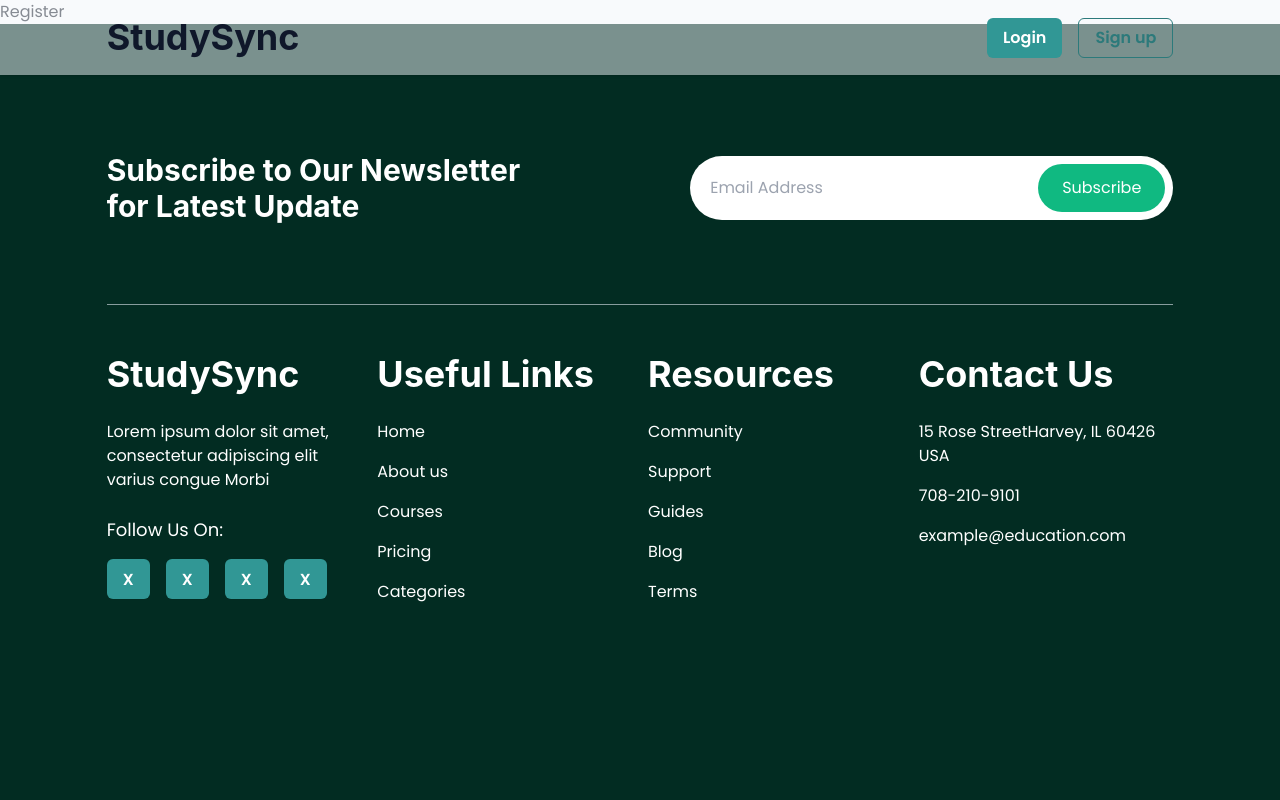
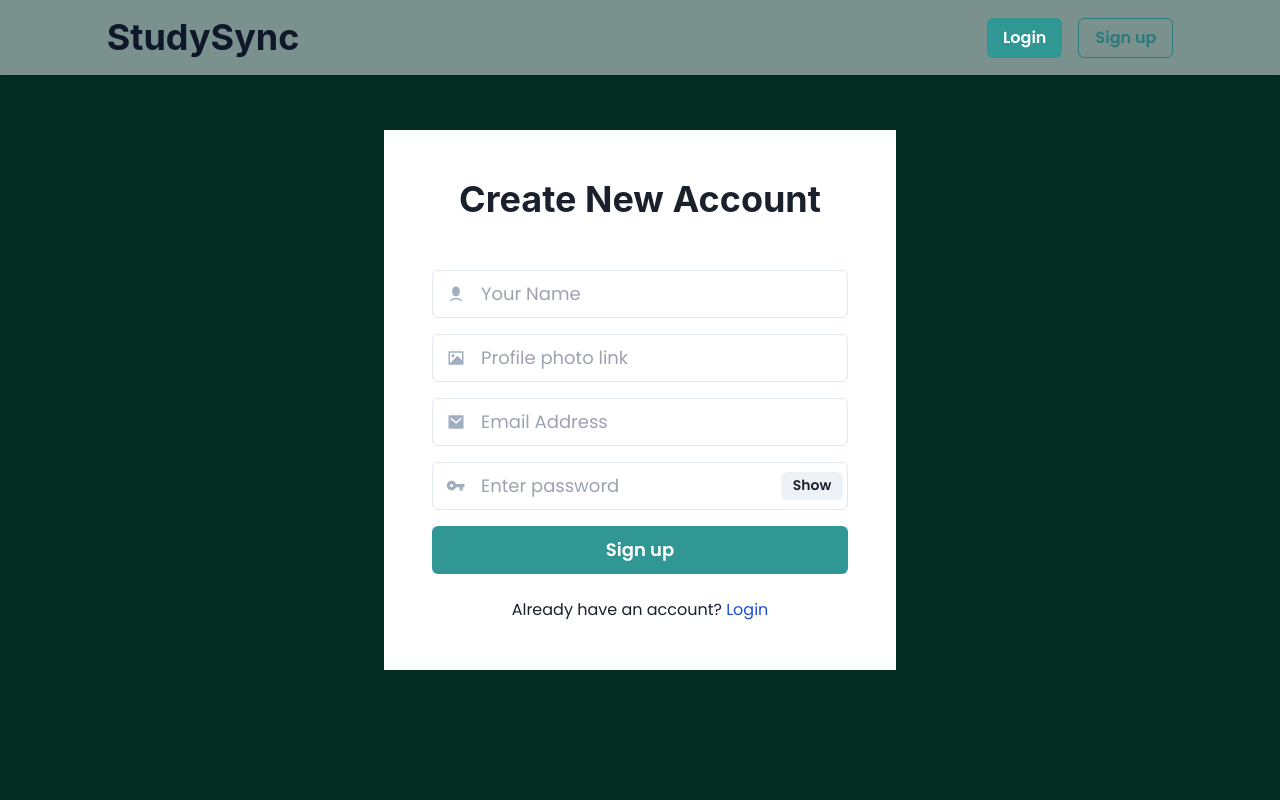
Before and after one commit to rironib/A12-studysyncbd-client, a React (Vite) app: page /register in a window 1280 px wide. Shown: the top 800 px of the page. Built offline with nearby package versions, Linux system fonts and the light colour scheme.

Commit message:
Login & Sign up form added

```diff
--- a/package.json
+++ b/package.json
@@ -18,6 +18,8 @@
     "react": "^18.2.0",
     "react-dom": "^18.2.0",
     "react-helmet-async": "^2.0.5",
+    "react-hook-form": "^7.51.5",
+    "react-icons": "^5.2.1",
     "react-router-dom": "^6.23.1",
     "react-toastify": "^10.0.5"
   },
--- a/src/pages/Public/Auth/Login.jsx
+++ b/src/pages/Public/Auth/Login.jsx
@@ -1,8 +1,84 @@
+import {
+    Button,
+    Heading,
+    Text,
+    Input,
+    InputGroup,
+    InputLeftElement,
+    InputRightElement,
+    Stack,
+    Box, Divider, AbsoluteCenter
+} from "@chakra-ui/react";
+import {useForm} from "react-hook-form";
+import {useState} from "react";
+import {RiKeyFill, RiMailFill} from "react-icons/ri";
+import {Link} from "react-router-dom";
+
 const Login = () => {
+    const [show, setShow] = useState(false);
+    const handleClick = () => {
+        setShow(!show);
+    }
+
+    const { register, handleSubmit, reset } = useForm();
+
+    const onSubmit = async (data) => {
+        console.log(data);
+    }
+
     return (
-        <div>
-            Login
-        </div>
+        <main className='min-h-screen w-full bg-emerald-950 flex justify-center items-center'>
+            <div className='w-2/5 mx-auto p-12 bg-white'>
+                <Heading className='mb-12 text-center'>Login</Heading>
+                <form onSubmit={handleSubmit(onSubmit)} className='grid gap-6'>
+                    <Stack spacing={4}>
+                        <InputGroup size='lg'>
+                            <InputLeftElement color='gray.400' pointerEvents='none'>
+                                <RiMailFill />
+                            </InputLeftElement>
+                            <Input type='email' {...register("email", {required: true})} placeholder='Email Address' />
+                        </InputGroup>
+
+                        <InputGroup size='lg'>
+                            <InputLeftElement pointerEvents='none' color='gray.400' fontSize='1.2em'>
+                                <RiKeyFill />
+                            </InputLeftElement>
+                            <Input
+                                pr='4.5rem'
+                                type={show ? 'text' : 'password'}
+                                {...register("password", {required: true})}
+                                placeholder='Enter password'
+                            />
+                            <InputRightElement width='4.5rem'>
+                                <Button h='1.75rem' size='sm' onClick={handleClick}>
+                                    {show ? 'Hide' : 'Show'}
+                                </Button>
+                            </InputRightElement>
+                        </InputGroup>
+                        <Button size='lg' type='submit' width='w-full' colorScheme='teal'>
+                            Login
+                        </Button>
+                    </Stack>
+                    <Box position='relative' py='2'>
+                        <Divider />
+                        <AbsoluteCenter bg='white' px='4'>
+                            OR
+                        </AbsoluteCenter>
+                    </Box>
+                    <Stack spacing={4} direction='row' align='center' mb='4'>
+                        <Button bg='#0057e7' color='white' _hover={{color: 'gray.300'}} size='lg' width='full'>
+                            Google
+                        </Button>
+                        <Button bg='#24292e' color='white' _hover={{color: 'gray.300'}} size='lg' width='full'>
+                            Github
+                        </Button>
+                    </Stack>
+                    <Text align='center'>
+                        You don't have an account? <Link className='text-blue-700' to='/register'>Sign up</Link>
+                    </Text>
+                </form>
+            </div>
+        </main>
     );
 };
 
--- a/src/pages/Public/Auth/Register.jsx
+++ b/src/pages/Public/Auth/Register.jsx
@@ -1,8 +1,83 @@
+import {
+    Button,
+    Heading,
+    Text,
+    Input,
+    InputGroup,
+    InputLeftElement,
+    InputRightElement,
+    Stack
+} from "@chakra-ui/react";
+import {useForm} from "react-hook-form";
+import {useState} from "react";
+import {RiImageFill, RiKeyFill, RiMailFill, RiUser6Fill} from "react-icons/ri";
+import {Link} from "react-router-dom";
+
 const Register = () => {
+    const [show, setShow] = useState(false);
+    const handleClick = () => {
+        setShow(!show);
+    }
+
+    const { register, handleSubmit, reset } = useForm();
+
+    const onSubmit = async (data) => {
+        console.log(data);
+    }
+
     return (
-        <div>
-Register
-        </div>
+        <main className='min-h-screen w-full bg-emerald-950 flex justify-center items-center'>
+            <div className='w-2/5 mx-auto p-12 bg-white'>
+                <Heading className='mb-12 text-center'>Create New Account</Heading>
+                <form onSubmit={handleSubmit(onSubmit)} className='grid gap-6'>
+                    <Stack spacing={4}>
+                        <InputGroup size='lg'>
+                            <InputLeftElement color='gray.400' pointerEvents='none'>
+                                <RiUser6Fill />
+                            </InputLeftElement>
+                            <Input type='text' {...register("name", {required: true})} placeholder='Your Name' />
+                        </InputGroup>
+
+                        <InputGroup size='lg'>
+                            <InputLeftElement color='gray.400' pointerEvents='none'>
+                                <RiImageFill />
+                            </InputLeftElement>
+                            <Input type='text' {...register("photo", {required: true})} placeholder='Profile photo link' />
+                        </InputGroup>
+
+                        <InputGroup size='lg'>
+                            <InputLeftElement color='gray.400' pointerEvents='none'>
+                                <RiMailFill />
+                            </InputLeftElement>
+                            <Input type='email' {...register("email", {required: true})} placeholder='Email Address' />
+                        </InputGroup>
+
+                        <InputGroup size='lg'>
+                            <InputLeftElement pointerEvents='none' color='gray.400' fontSize='1.2em'>
+                                <RiKeyFill />
+                            </InputLeftElement>
+                            <Input
+                                pr='4.5rem'
+                                type={show ? 'text' : 'password'}
+                                {...register("password", {required: true})}
+                                placeholder='Enter password'
+                            />
+                            <InputRightElement width='4.5rem'>
+                                <Button h='1.75rem' size='sm' onClick={handleClick}>
+                                    {show ? 'Hide' : 'Show'}
+                                </Button>
+                            </InputRightElement>
+                        </InputGroup>
+                        <Button size='lg' type='submit' width='w-full' colorScheme='teal'>
+                            Sign up
+                        </Button>
+                    </Stack>
+                    <Text align='center'>
+                        Already have an account? <Link className='text-blue-700' to='/login'>Login</Link>
+                    </Text>
+                </form>
+            </div>
+        </main>
     );
 };
 
```
Also changed, not shown: 1 other file (tests, documents, lock files or other folders).
